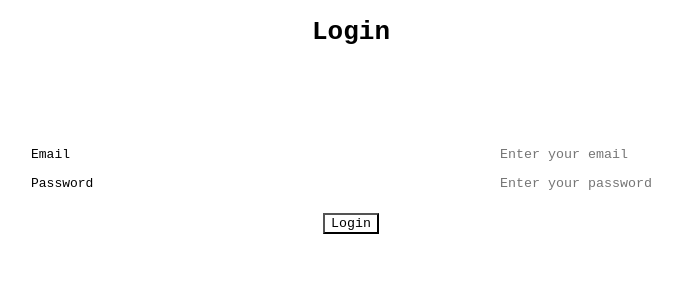
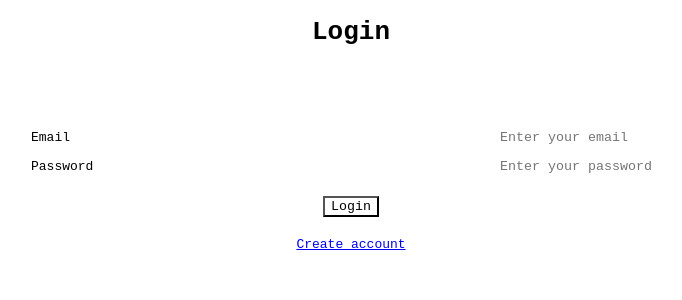
Before and after one commit to CoderDes/password-saver-front, a React app: page / in a window 1280 px wide. Shown: the top 300 px of the page, without its empty margins (289-971 px from the left). Built offline with nearby package versions, Linux system fonts and the light colour scheme; no server answers.

Commit message:
add link on auth page

```diff
--- a/src/pages/Auth/index.tsx
+++ b/src/pages/Auth/index.tsx
@@ -1,6 +1,6 @@
 import React from 'react';
 import { Formik, Form, Field } from 'formik';
-import { useHistory } from 'react-router-dom';
+import { useHistory, Link } from 'react-router-dom';
 import jwt_decode from 'jwt-decode';
 
 import {
@@ -96,6 +96,12 @@ const AuthPage: React.FunctionComponent<AuthProps> = (props: AuthProps) => {
 					>
 						{ props.isLogin ?  'Login' : 'Register' }
 					</Button>
+					<Link
+						style={authFormStyles.link}
+						to={props.isLogin ? '/register' : '/'}
+					>
+						{props.isLogin ? 'Create account' : 'Sign in'}
+					</Link>
 				</Form>
 			</Formik>
 		</React.Fragment>
--- a/src/pages/Auth/style.ts
+++ b/src/pages/Auth/style.ts
@@ -27,6 +27,9 @@ const authFormStyles = {
 	button: {
 		maxWidth: '20%',
 		marginTop: '20px',
+	},
+	link: {
+		marginTop: '20px',
 	}
 }
 
```
